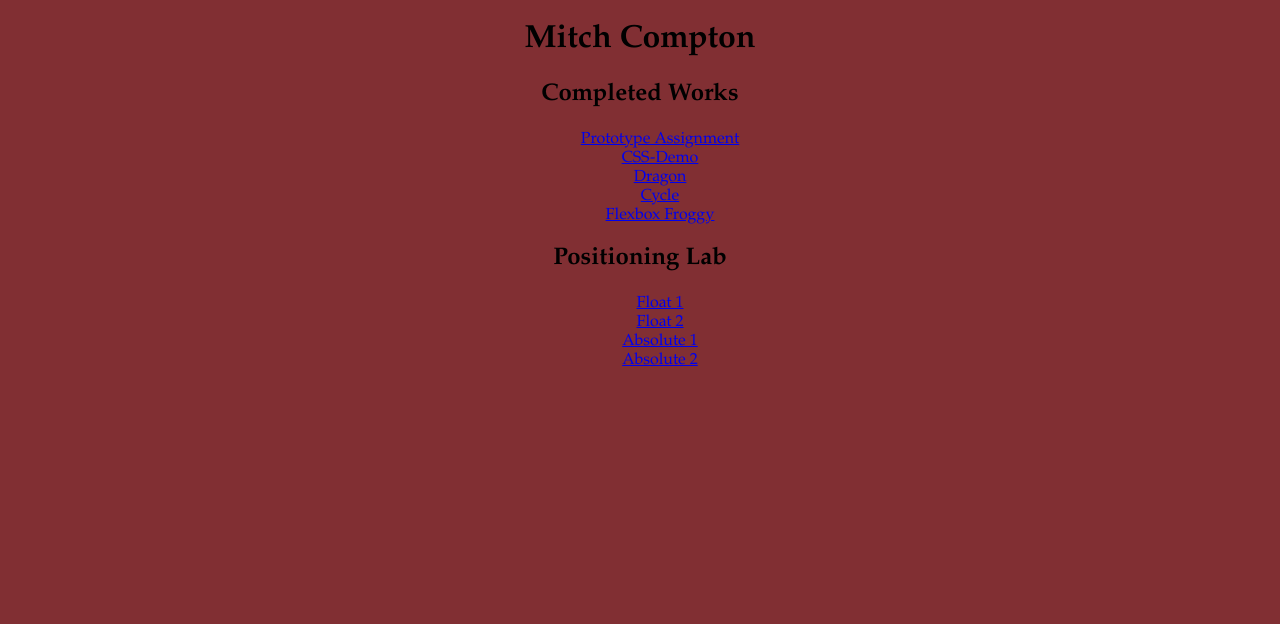
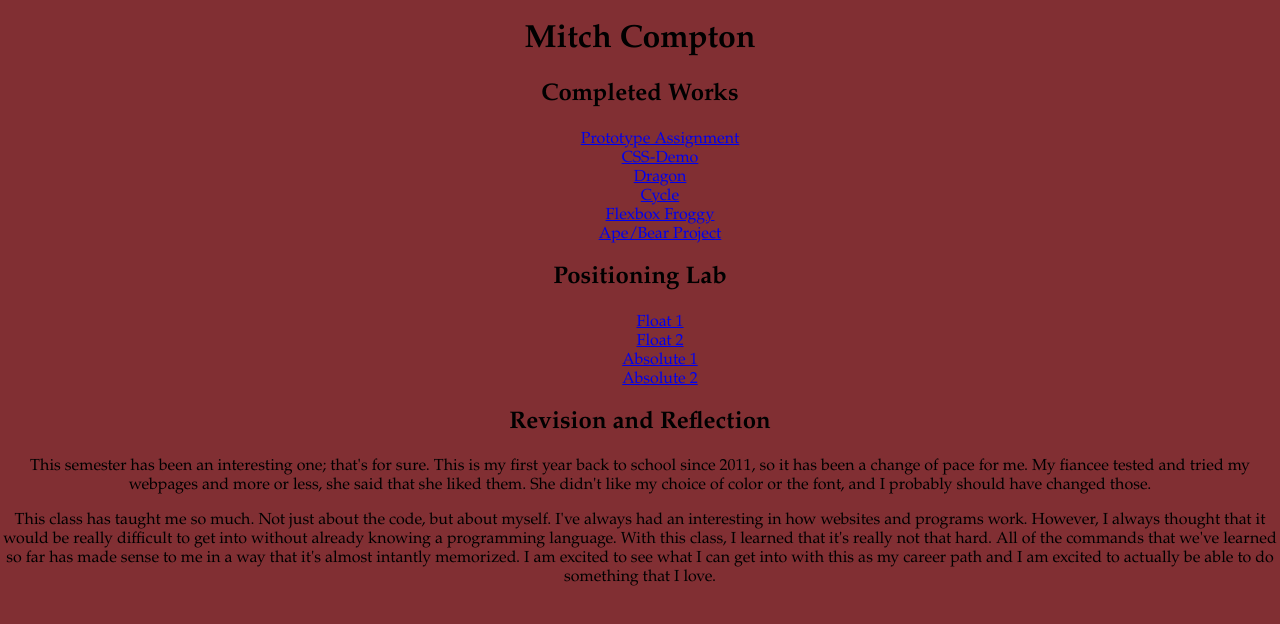
Before and after one commit to MCdaHammer/ifsc-1310, a plain HTML site: page index.html in a window 1280 px wide. Drawn offline with Linux system fonts and the light colour scheme.

Commit message:
finally finalized final

```diff
--- /dev/null
+++ b/GravitApe/css/style.css
@@ -0,0 +1,25 @@
+html,
+body{
+    background:#0B1A26;
+    box-sizing: border-box;
+    margin:0;
+    max-width:1000px;
+    max-height:auto;
+    font-family: Lucida Console,Lucida Sans Typewriter, monaco,
+	Bitstream Vera Sans Mono,monospace;
+}
+
+h1 {
+    font-family: "Lucida Console", "Lucida Sans Typewriter",
+    monaco, "Bitstream Vera Sans Mono", monospace; font-size: 24px;
+    font-style: normal; font-variant: normal; font-weight: 700;
+    line-height: 24px; color: #3D9DF2; text-decoration: underline;
+    text-align: center;
+}
+
+#ape {
+    max-width: 50vw;
+    max-height: auto;
+    margin-top: 20px;
+    margin-left: 25vw;
+}
--- a/index.html
+++ b/index.html
@@ -20,6 +20,7 @@
     <li><a href="dragon/index.html">Dragon</a></li>
     <li><a href="cycle/index.html">Cycle</a></li>
     <li><a href="assets/img/flexbox-froggy.png">Flexbox Froggy</a></li>
+    <li><a href="GravitApe/index.html">Ape/Bear Project </a></li>
     </ul>
     <h2>Positioning Lab</h2>
     <ul id="position">
@@ -29,5 +30,18 @@
       <li><a href="positioning/absolute-2.html">Absolute 2</a></li>
     </ul>
   </ul>
+    <h2>Revision and Reflection</h2>
+    <p>
+      This semester has been an interesting one; that's for sure. This is my first year back to school since 2011,
+      so it has been a change of pace for me. My fiancee tested and tried my webpages and more or less,
+      she said that she liked them. She didn't like my choice of color or the font, and I probably should have changed those.
+    </p>
+    <p>
+      This class has taught me so much. Not just about the code, but about myself. I've always had an interesting
+      in how websites and programs work. However, I always thought that it would be really difficult to get into without
+      already knowing a programming language. With this class, I learned that it's really not that hard. All of the commands that
+      we've learned so far has made sense to me in a way that it's almost intantly memorized. I am excited to see what I can get into
+      with this as my career path and I am excited to actually be able to do something that I love.
+    </p>
 </body>
 </html>
```
Also changed, not shown: GravitApe/index.html (added, +17 -0 lines), GravitApe/img/ape-rocket.1.jpg (added).
